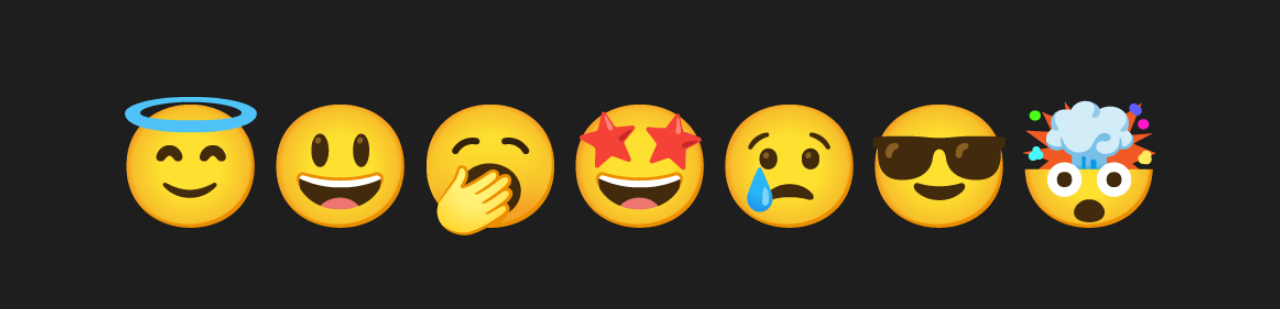
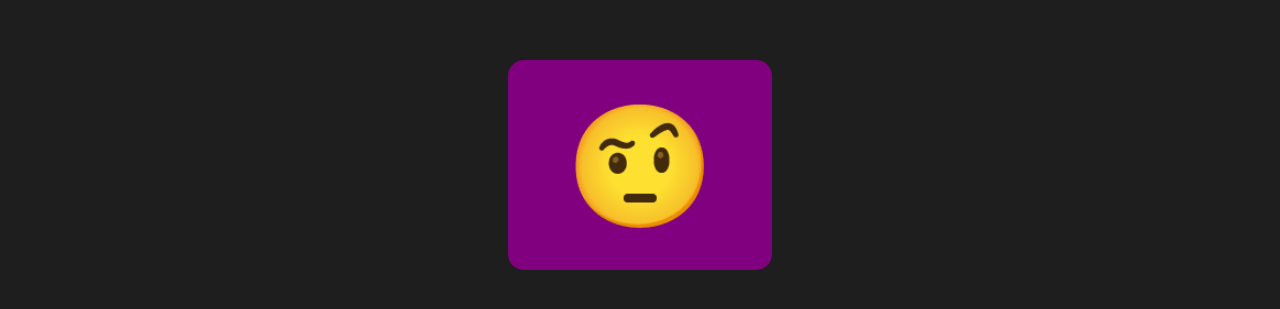
Before and after one commit to lintonye/smileys-in-motion, a React (Create React App) app in the folder smileys-in-motion-demos/: page / in a window 1280 px wide. Shown: the part 235-544 px from the top of the page. Built offline with nearby package versions, Linux system fonts and the light colour scheme.

Commit message:
Add end result

```diff
--- a/smileys-in-motion-demos/src/LayoutExamples.js
+++ b/smileys-in-motion-demos/src/LayoutExamples.js
@@ -21,6 +21,7 @@ function Remove() {
             boxShadow: "1px 1px 8px rgba(0,0,0,0.4)",
           }}
           whileHover={{ scale: 1.2 }}
+          layout
           key={f}
           exit={{ x: 260, opacity: 0, transition: { ease: "easeIn" } }}
           onClick={() => {
@@ -50,7 +51,7 @@ function ParentDisplay() {
   return (
     <motion.div className={className}>
       {faces.map((f) => (
-        <motion.div onClick={cycleClassName} key={f}>
+        <motion.div onClick={cycleClassName} key={f} layout>
           {f}
         </motion.div>
       ))}
@@ -74,7 +75,7 @@ function ScaleCorrection() {
       onClick={cycleWidth}
       layout
     >
-      <motion.div>🤨</motion.div>
+      <motion.div layout>🤨</motion.div>
     </motion.div>
   );
 }
@@ -82,9 +83,9 @@ function ScaleCorrection() {
 export function LayoutExamples() {
   return (
     <>
-      <ParentDisplay />
+      {/* <ParentDisplay /> */}
       {/* <Remove /> */}
-      {/* <ScaleCorrection /> */}
+      <ScaleCorrection />
     </>
   );
 }
```
